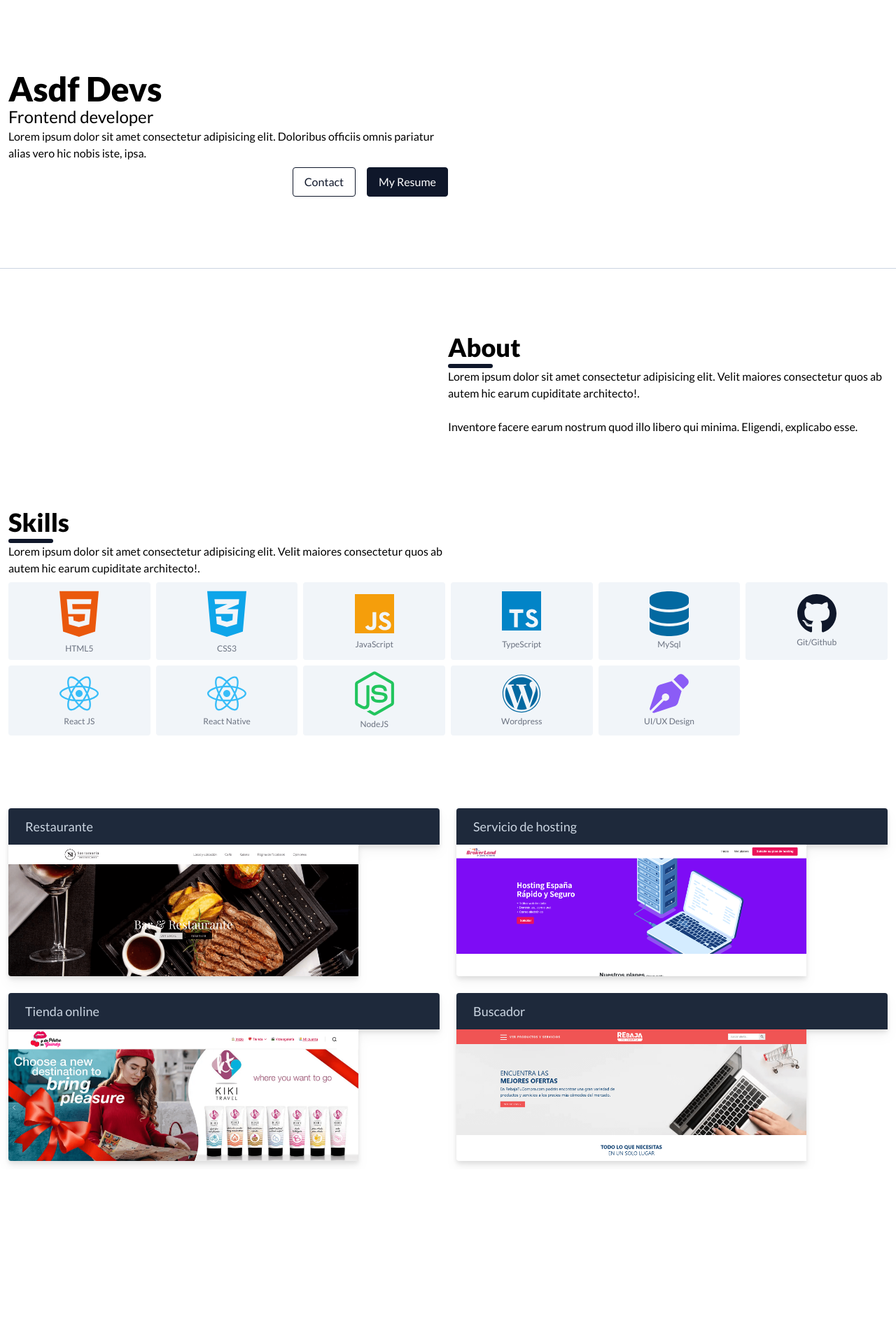
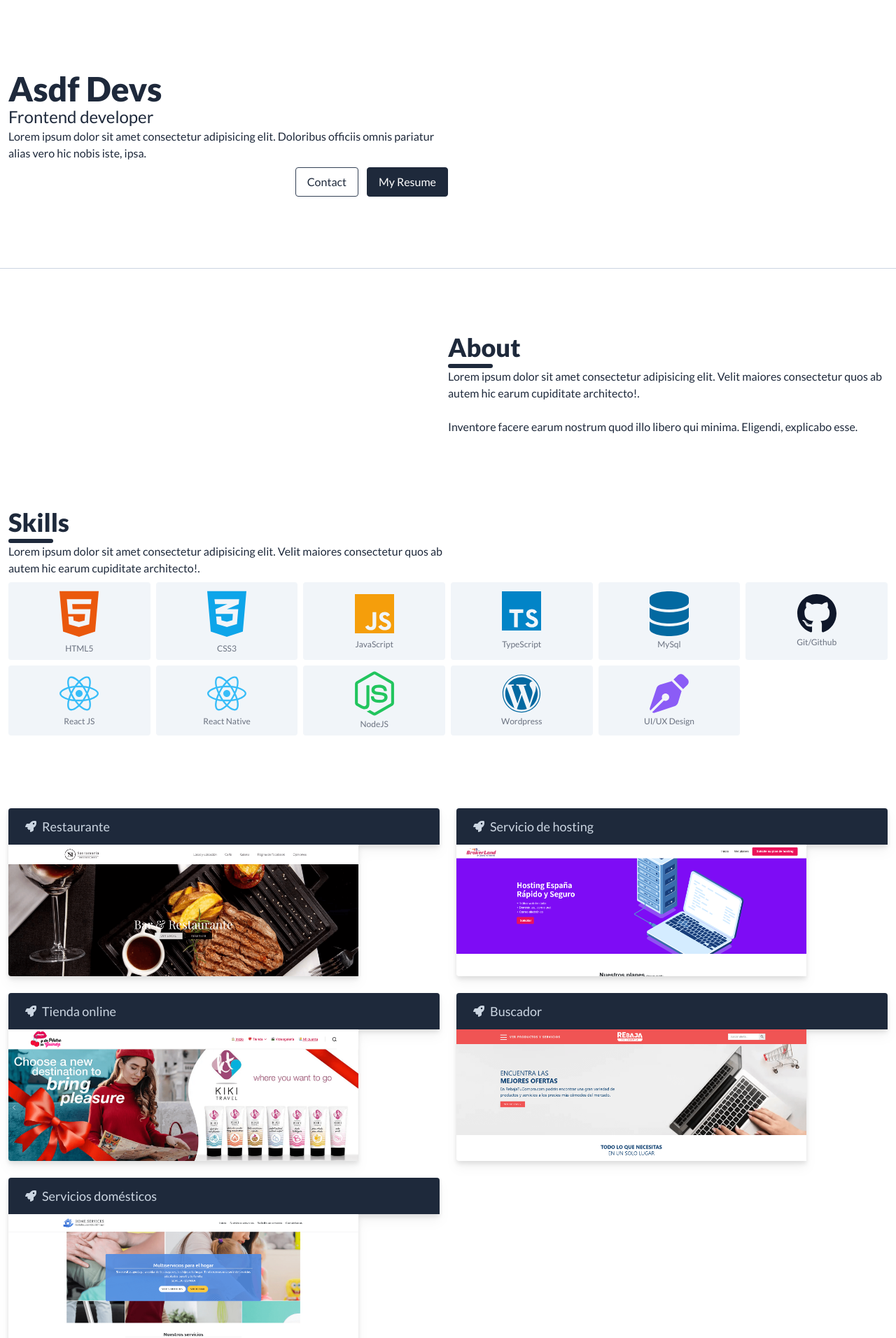
Before and after one commit to AlexRayo/AlexRayo, a Next.js app: page / in a window 1280 px wide. Shown: the top 1912 px of the page at 70% size. Before the commit the page ends 1671 px from the top, so only its background shows below. Built offline with nearby package versions, Linux system fonts and the light colour scheme.

Commit message:
new lib: react-icons

```diff
--- a/src/components/projectItem.tsx
+++ b/src/components/projectItem.tsx
@@ -1,5 +1,7 @@
 import React from 'react'
 import Image from 'next/image'
+import { FaRocket } from "react-icons/fa";
+
 import Text from '../components/text'
 import Button from '../components/button'
 
@@ -7,12 +9,18 @@ const ProjectItem =({ srcImg, altImg, title, technologies, description, urlProje
 
     return (
         <div className="group relative md:w-12/12 h-60 overflow-hidden rounded my-4 md:m-3 drop-shadow-lg">
-            <Text
-                text={title}
-                size={"md"}
-                color={"text-gray"}
-                style={"pb-3 bg-primary pl-6 py-3"}
-            />
+            <div className="flex pb-3 bg-primary pl-6 py-3">
+                <FaRocket
+                    className={"mt-1.5 mr-2 text-gray"}
+                />
+                <Text
+                    text={title}
+                    size={"md"}
+                    color={"text-gray"}
+                    style={""}
+                />
+            </div>
+
             <Image
                 src={srcImg}
                 placeholder="blur"
@@ -21,7 +29,7 @@ const ProjectItem =({ srcImg, altImg, title, technologies, description, urlProje
                 height={500}
                 className={'absolute'}
             />
-            <div className="absolute flex justify-center w-full h-full p-6 mt-80 group-hover:mt-0 transition-all bg-primary opacity-95">
+            <div className="absolute flex justify-center w-full h-full p-6 mt-80 group-hover:mt-0 group-hover:border-t-2 group-hover:border-sky-400 transition-all bg-primary opacity-95">
                 <div>
                     <Text
                         text={"Tecnologías utilizadas:"}
--- a/src/sections/homeAbout.tsx
+++ b/src/sections/homeAbout.tsx
@@ -9,14 +9,17 @@ function HomeAbout() {
                 <Text
                     text="About"
                     size="xl"
+                    color="text-primary"
                 />
                 <span className='rectangle-button'></span>
                 <Text
                     text="Lorem ipsum dolor sit amet consectetur adipisicing elit. Velit maiores consectetur quos ab autem hic earum cupiditate architecto!."
+                    color="text-primary"
                 />
                 <br />
                 <Text
                     text="Inventore facere earum nostrum quod illo libero qui minima. Eligendi, explicabo esse."
+                    color="text-primary"
                 />
             </div>
         </div>
--- a/src/sections/homeCover.tsx
+++ b/src/sections/homeCover.tsx
@@ -8,17 +8,20 @@ function HomeCover() {
                 <Text
                     text="Asdf Devs"
                     size="2xl"
+                    color="text-primary"
                 />
                 <Text
                     text="Frontend developer"
                     size="lg"
+                    color="text-primary"
                 />
                 <Text
                     text="Lorem ipsum dolor sit amet consectetur adipisicing elit. Doloribus officiis omnis pariatur alias vero hic nobis iste, ipsa."
+                    color="text-primary"
                 />
                 <div className="flex justify-end mt-2">
                     <a href="#" className='btn-secondary'>Contact</a>
-                    <a href="#" className='btn-primary ml-4'>My Resume</a>
+                    <a href="#" className='btn-primary ml-3'>My Resume</a>
                 </div>
             </div>
         </div>
--- a/src/sections/homeProjects.tsx
+++ b/src/sections/homeProjects.tsx
@@ -5,6 +5,7 @@ import srcImgRestaurant from '../public/img/santamaria.png'
 import srcImgBrokerland from '../public/img/brokerand.png'
 import srcImgYDePostre from '../public/img/y-te-postre-la-guinda.png'
 import srcImgBuscador from '../public/img/rebaja-tu-compra.png'
+import srcImgHomeServices from '../public/img/home-services.png'
 
 function HomeProjects() {
     return (
@@ -16,7 +17,6 @@ function HomeProjects() {
                 technologies={"Wordpress, CSS3, HTML5, JavaScript"}
                 description={""}
                 urlProject={"https://santamariarestaurante.es"}
-
             />
 
             <ProjectItem
@@ -26,7 +26,6 @@ function HomeProjects() {
                 technologies={"Wordpress, CSS3, HTML5, JavaScript"}
                 description={""}
                 urlProject={"https://brokerland.es"}
-
             />
 
             <ProjectItem
@@ -36,7 +35,6 @@ function HomeProjects() {
                 technologies={"Wordpress, Woocommerce, CSS3, HTML5, JavaScript"}
                 description={""}
                 urlProject={"https://ydepostrelaguinda.es"}
-
             />
             <ProjectItem
                 srcImg={srcImgBuscador}
@@ -45,7 +43,15 @@ function HomeProjects() {
                 technologies={"Wordpress, PHP, CSS3, HTML5, JavaScript"}
                 description={""}
                 urlProject={"https://brokerland.es"}
+            />
 
+            <ProjectItem
+                srcImg={srcImgHomeServices}
+                altImg={"Home services"}
+                title={"Servicios domésticos"}
+                technologies={"Wordpress, ReactJS, PHP, CSS3, HTML5, JavaScript"}
+                description={""}
+                urlProject={"https://brokerland.es"}
             />
         </div>
     )
--- a/src/sections/homeSkills.tsx
+++ b/src/sections/homeSkills.tsx
@@ -11,11 +11,13 @@ function Skills() {
                 <Text
                     text="Skills"
                     size="xl"
+                    color="text-primary"
                 />
                 <span className='rectangle-button'></span>
                 <Text
                     text="Lorem ipsum dolor sit amet consectetur adipisicing elit. Velit maiores consectetur quos ab autem hic earum cupiditate architecto!."
                     style="mb-2"
+                    color="text-primary"
                 />
             </div>
             <div className="grid grid-cols-3 md:grid-cols-4 lg:grid-cols-6 gap-2">
--- a/src/styles/globals.css
+++ b/src/styles/globals.css
@@ -23,7 +23,7 @@ html {
 }
 
 .text-primary {
-    @apply bg-slate-800
+    @apply text-slate-800
 }
 .text-secondary {
     @apply text-sky-400
@@ -34,13 +34,13 @@ html {
 
 /** utils **/
 .btn-primary {
-    @apply py-2 px-4 rounded bg-slate-900 text-white border border-slate-900 hover:bg-opacity-75 hover:border-opacity-5
+    @apply py-2 px-4 rounded bg-primary text-white border border-slate-800 hover:bg-opacity-75 hover:border-opacity-5
 }
 .btn-secondary {
-    @apply py-2 px-4 rounded text-slate-900 border border-slate-900 hover:border-opacity-75
+    @apply py-2 px-4 rounded text-primary border border-slate-700 hover:border-opacity-75
 }
 
 /** etc **/
 .rectangle-button {
-    @apply bg-slate-900 block h-1.5 w-16 mt-1 rounded
+    @apply bg-primary block h-1.5 w-16 mt-1 rounded
 }
```
